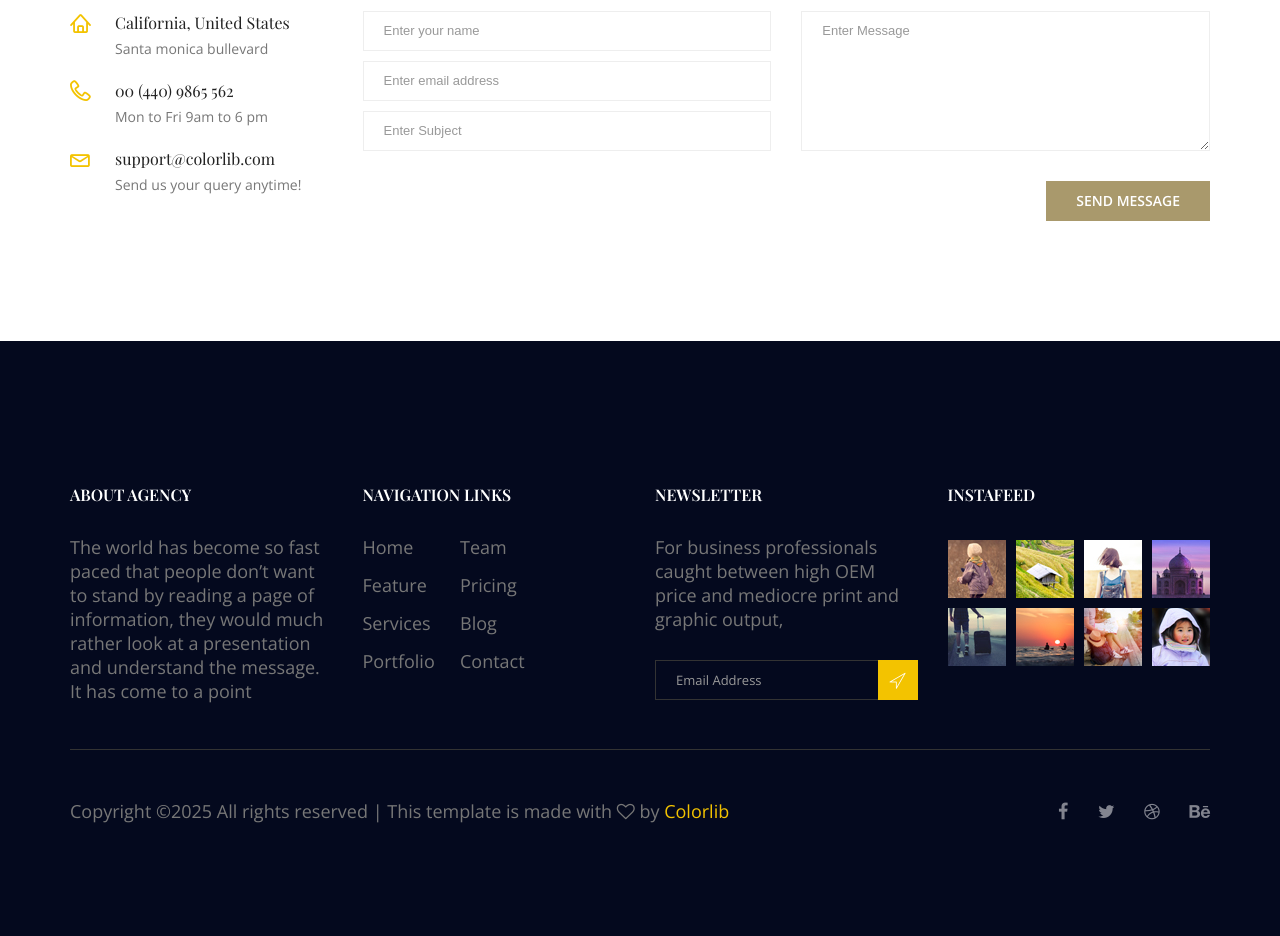
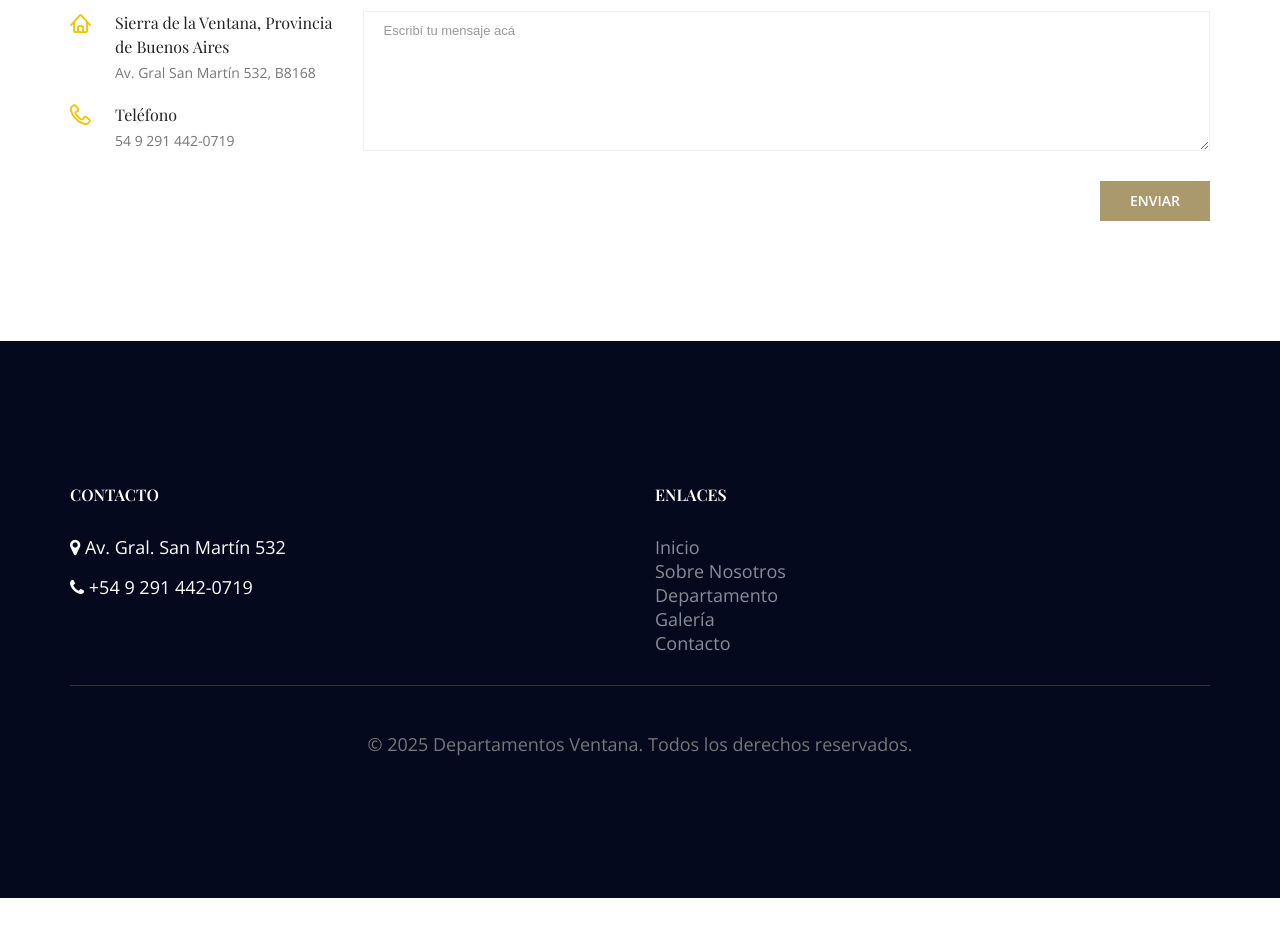
Before and after one commit to inkinvissible/DepartamentosVentana, a plain HTML site: page contact.html in a window 1280 px wide. Shown: the part 960-1896 px from the top of the page. After the commit the page ends 1858 px from the top, so only its background shows below. Drawn offline with nearby package versions, Linux system fonts and the light colour scheme; some packages are replaced by stand-ins of ours; a web font is replaced by a local one.

Commit message:
Modificación en la sección contacto

```diff
--- a/contact.html
+++ b/contact.html
@@ -1,11 +1,12 @@
 <!doctype html>
 <html lang="en">
+
 <head>
     <!-- Required meta tags -->
     <meta charset="utf-8">
     <meta name="viewport" content="width=device-width, initial-scale=1, shrink-to-fit=no">
     <link rel="icon" href="image/favicon.png" type="image/png">
-        <title>Royal Hotel</title>
+    <title>Departamentos Ventana - Contacto</title>
     <!-- Bootstrap CSS -->
     <link rel="stylesheet" href="css/bootstrap.css">
     <link rel="stylesheet" href="vendors/linericon/style.css">
@@ -17,14 +18,19 @@
     <link rel="stylesheet" href="css/style.css">
     <link rel="stylesheet" href="css/responsive.css">
 </head>
+
 <body>
     <!--================Header Area =================-->
     <header class="header_area">
         <div class="container">
             <nav class="navbar navbar-expand-lg navbar-light">
                 <!-- Brand and toggle get grouped for better mobile display -->
-                    <a class="navbar-brand logo_h" href="index.html"><img src="image/Logo.png" alt=""></a>
-                    <button class="navbar-toggler" type="button" data-toggle="collapse" data-target="#navbarSupportedContent" aria-controls="navbarSupportedContent" aria-expanded="false" aria-label="Toggle navigation">
+                <a class="navbar-brand logo_h" href="index.html">
+                    <p class="logoDV   ">DV</p>
+                </a>
+                <button class="navbar-toggler" type="button" data-toggle="collapse"
+                    data-target="#navbarSupportedContent" aria-controls="navbarSupportedContent" aria-expanded="false"
+                    aria-label="Toggle navigation">
                     <span class="icon-bar"></span>
                     <span class="icon-bar"></span>
                     <span class="icon-bar"></span>
@@ -32,19 +38,11 @@
                 <!-- Collect the nav links, forms, and other content for toggling -->
                 <div class="collapse navbar-collapse offset" id="navbarSupportedContent">
                     <ul class="nav navbar-nav menu_nav ml-auto">
-                            <li class="nav-item"><a class="nav-link" href="index.html">Home</a></li>
-                            <li class="nav-item"><a class="nav-link" href="about.html">About us</a></li>
-                            <li class="nav-item"><a class="nav-link" href="accomodation.html">Accomodation</a></li>
-                            <li class="nav-item"><a class="nav-link" href="gallery.html">Gallery</a></li>
-                            <li class="nav-item submenu dropdown">
-                                <a href="#" class="nav-link dropdown-toggle" data-toggle="dropdown" role="button" aria-haspopup="true" aria-expanded="false">Blog</a>
-                                <ul class="dropdown-menu">
-                                    <li class="nav-item"><a class="nav-link" href="blog.html">Blog</a></li>
-                                    <li class="nav-item"><a class="nav-link" href="blog-single.html">Blog Details</a></li>
-                                </ul>
-                            </li>
-                            <li class="nav-item"><a class="nav-link" href="elements.html">Elemests</a></li>
-                            <li class="nav-item active"><a class="nav-link" href="contact.html">Contact</a></li>
+                        <li class="nav-item active"><a class="nav-link" href="index.html">Inicio</a></li>
+                        <li class="nav-item"><a class="nav-link" href="about.html">Sobre Nosotros</a></li>
+                        <li class="nav-item"><a class="nav-link" href="accomodation.html">Departamento</a></li>
+                        <li class="nav-item"><a class="nav-link" href="gallery.html">Galería</a></li>
+                        <li class="nav-item"><a class="nav-link" href="contact.html">Contacto</a></li>
                     </ul>
                 </div>
             </nav>
@@ -54,13 +52,14 @@
 
     <!--================Breadcrumb Area =================-->
     <section class="breadcrumb_area">
-            <div class="overlay bg-parallax" data-stellar-ratio="0.8" data-stellar-vertical-offset="0" data-background=""></div>
+        <div class="overlay bg-parallax" data-stellar-ratio="0.8" data-stellar-vertical-offset="0" data-background="">
+        </div>
         <div class="container">
             <div class="page-cover text-center">
-                    <h2 class="page-cover-tittle">Contact Us</h2>
+                <h2 class="page-cover-tittle">Contactanos</h2>
                 <ol class="breadcrumb">
                     <li><a href="index.html">Home</a></li>
-                        <li class="active">Contact Us</li>
+                    <li class="active">Contactanos</li>
                 </ol>
             </div>
         </div>
@@ -70,57 +69,42 @@
     <!--================Contact Area =================-->
     <section class="contact_area section_gap">
         <div class="container">
-                <div id="mapBox" class="mapBox"
-                    data-lat="40.701083"
-                    data-lon="-74.1522848"
-                    data-zoom="13"
-                    data-info="PO Box CT16122 Collins Street West, Victoria 8007, Australia."
-                    data-mlat="40.701083"
-                    data-mlon="-74.1522848">
+            <div id="mapBox" class="mapBox">
+                <iframe
+                    src="https://www.google.com/maps/embed?pb=!1m18!1m12!1m3!1d3138.235057794958!2d-61.80010772473504!3d-38.13472695244877!2m3!1f0!2f0!3f0!3m2!1i1024!2i768!4f13.1!3m3!1m2!1s0x95eceeb38713eaf3%3A0x45f4d7ac61c5f401!2sDepartamentos%20Ventana!5e0!3m2!1ses!2sar!4v1750165569608!5m2!1ses!2sar"
+                    width="100%" height="450" style="border:0;" allowfullscreen="" loading="lazy"
+                    referrerpolicy="no-referrer-when-downgrade"></iframe>
             </div>
             <div class="row">
                 <div class="col-md-3">
                     <div class="contact_info">
                         <div class="info_item">
                             <i class="lnr lnr-home"></i>
-                                <h6>California, United States</h6>
-                                <p>Santa monica bullevard</p>
+                            <h6>Sierra de la Ventana, Provincia de Buenos Aires</h6>
+                            <p>Av. Gral San Martín 532, B8168</p>
                         </div>
                         <div class="info_item">
                             <i class="lnr lnr-phone-handset"></i>
-                                <h6><a href="#">00 (440) 9865 562</a></h6>
-                                <p>Mon to Fri 9am to 6 pm</p>
+                            <h6><a href="#">Teléfono</a></h6>
+                            <p>54 9 291 442-0719</p>
                         </div>
-                            <div class="info_item">
-                                <i class="lnr lnr-envelope"></i>
-                                <h6><a href="#">support@colorlib.com</a></h6>
-                                <p>Send us your query anytime!</p>
-                            </div>
+
                     </div>
                 </div>
                 <div class="col-md-9">
-                        <form class="row contact_form" action="contact_process.php" method="post" id="contactForm" novalidate="novalidate">
-                            <div class="col-md-6">
+                    <form class="row contact_form" id="contactForm" onsubmit="enviarWhatsapp(event)">
+                        <div class="col-md-12">
                             <div class="form-group">
-                                    <input type="text" class="form-control" id="name" name="name" placeholder="Enter your name">
-                                </div>
-                                <div class="form-group">
-                                    <input type="email" class="form-control" id="email" name="email" placeholder="Enter email address">
-                                </div>
-                                <div class="form-group">
-                                    <input type="text" class="form-control" id="subject" name="subject" placeholder="Enter Subject">
-                                </div>
-                            </div>
-                            <div class="col-md-6">
-                                <div class="form-group">
-                                    <textarea class="form-control" name="message" id="message" rows="1" placeholder="Enter Message"></textarea>
+                                <textarea class="form-control" name="message" id="message" rows="1"
+                                    placeholder="Escribí tu mensaje acá"></textarea>
                             </div>
                         </div>
                         <div class="col-md-12 text-right">
-                                <button type="submit" value="submit" class="btn theme_btn button_hover">Send Message</button>
+                            <button type="submit" class="btn theme_btn button_hover">ENVIAR</button>
                         </div>
                     </form>
                 </div>
+
             </div>
         </div>
     </section>
@@ -130,77 +114,28 @@
     <footer class="footer-area section_gap">
         <div class="container">
             <div class="row">
-                    <div class="col-lg-3  col-md-6 col-sm-6">
-                        <div class="single-footer-widget">
-                            <h6 class="footer_title">About Agency</h6>
-                            <p>The world has become so fast paced that people don’t want to stand by reading a page of information, they would much rather look at a presentation and understand the message. It has come to a point </p>
+                <div class="col-md-6">
+                    <h6 class="footer_title">Contacto</h6>
+                    <p class="text-white"><i class="fa fa-map-marker"></i> Av. Gral. San Martín 532</p>
+                    <p class="text-white"><i class="fa fa-phone"></i> +54 9 291 442-0719</p>
                 </div>
-                    </div>
-                    <div class="col-lg-3 col-md-6 col-sm-6">
-                        <div class="single-footer-widget">
-                            <h6 class="footer_title">Navigation Links</h6>
-                            <div class="row">
-                                <div class="col-4">
+                <div class="col-md-6">
+                    <h6 class="footer_title">Enlaces</h6>
                     <ul class="list_style">
-                                        <li><a href="#">Home</a></li>
-                                        <li><a href="#">Feature</a></li>
-                                        <li><a href="#">Services</a></li>
-                                        <li><a href="#">Portfolio</a></li>
-                                    </ul>
-                                </div>
-                                <div class="col-4">
-                                    <ul class="list_style">
-                                        <li><a href="#">Team</a></li>
-                                        <li><a href="#">Pricing</a></li>
-                                        <li><a href="#">Blog</a></li>
-                                        <li><a href="#">Contact</a></li>
+                        <li><a href="index.html" class="text-secondary">Inicio</a></li>
+                        <li><a href="about.html" class="text-secondary">Sobre Nosotros</a></li>
+                        <li><a href="accomodation.html" class="text-secondary">Departamento</a></li>
+                        <li><a href="gallery.html" class="text-secondary">Galería</a></li>
+                        <li><a href="contact.html" class="text-secondary">Contacto</a></li>
                     </ul>
                 </div>
             </div>
-                        </div>
-                    </div>
-                    <div class="col-lg-3 col-md-6 col-sm-6">
-                        <div class="single-footer-widget">
-                            <h6 class="footer_title">Newsletter</h6>
-                            <p>For business professionals caught between high OEM price and mediocre print and graphic output, </p>
-                            <div id="mc_embed_signup">
-                                <form target="_blank" action="https://spondonit.us12.list-manage.com/subscribe/post?u=1462626880ade1ac87bd9c93a&amp;id=92a4423d01" method="get" class="subscribe_form relative">
-                                    <div class="input-group d-flex flex-row">
-                                        <input name="EMAIL" placeholder="Email Address" onfocus="this.placeholder = ''" onblur="this.placeholder = 'Email Address '" required="" type="email">
-                                        <button class="btn sub-btn"><span class="lnr lnr-location"></span></button>
-                                    </div>
-                                    <div class="mt-10 info"></div>
-                                </form>
-                            </div>
-                        </div>
-                    </div>
-                    <div class="col-lg-3 col-md-6 col-sm-6">
-                        <div class="single-footer-widget instafeed">
-                            <h6 class="footer_title">InstaFeed</h6>
-                            <ul class="list_style instafeed d-flex flex-wrap">
-                                <li><img src="image/instagram/Image-01.jpg" alt=""></li>
-                                <li><img src="image/instagram/Image-02.jpg" alt=""></li>
-                                <li><img src="image/instagram/Image-03.jpg" alt=""></li>
-                                <li><img src="image/instagram/Image-04.jpg" alt=""></li>
-                                <li><img src="image/instagram/Image-05.jpg" alt=""></li>
-                                <li><img src="image/instagram/Image-06.jpg" alt=""></li>
-                                <li><img src="image/instagram/Image-07.jpg" alt=""></li>
-                                <li><img src="image/instagram/Image-08.jpg" alt=""></li>
-                            </ul>
-                        </div>
-                    </div>
-                </div>
             <div class="border_line"></div>
-                <div class="row footer-bottom d-flex justify-content-between align-items-center">
-                    <p class="col-lg-8 col-sm-12 footer-text m-0"><!-- Link back to Colorlib can't be removed. Template is licensed under CC BY 3.0. -->
-Copyright &copy;<script>document.write(new Date().getFullYear());</script> All rights reserved | This template is made with <i class="fa fa-heart-o" aria-hidden="true"></i> by <a href="https://colorlib.com" target="_blank">Colorlib</a>
-<!-- Link back to Colorlib can't be removed. Template is licensed under CC BY 3.0. --></p>
-                    <div class="col-lg-4 col-sm-12 footer-social">
-                        <a href="#"><i class="fa fa-facebook"></i></a>
-                        <a href="#"><i class="fa fa-twitter"></i></a>
-                        <a href="#"><i class="fa fa-dribbble"></i></a>
-                        <a href="#"><i class="fa fa-behance"></i></a>
-                    </div>
+            <div class="footer-bottom text-center">
+                <p class="footer-text m-0">&copy;
+                    <script>document.write(new Date().getFullYear());</script> Departamentos Ventana. Todos los derechos
+                    reservados.
+                </p>
             </div>
         </div>
     </footer>
@@ -256,12 +191,25 @@ Copyright &copy;<script>document.write(new Date().getFullYear());</script> All r
     <script src="js/stellar.js"></script>
     <script src="vendors/lightbox/simpleLightbox.min.js"></script>
     <!--gmaps Js-->
-        <script src="https://maps.googleapis.com/maps/api/js?key=AIzaSyCjCGmQ0Uq4exrzdcL6rvxywDDOvfAu6eE"></script>
-        <script src="js/gmaps.min.js"></script>
+    <!--<script src="https://maps.googleapis.com/maps/api/js?key=AIzaSyCjCGmQ0Uq4exrzdcL6rvxywDDOvfAu6eE"></script>
+        <script src="js/gmaps.min.js"></script>-->
     <!-- contact js -->
     <script src="js/jquery.form.js"></script>
     <script src="js/jquery.validate.min.js"></script>
-        <script src="js/contact.js"></script>
+    <!--<script src="js/contact.js"></script>-->
     <script src="js/custom.js"></script>
+
+    <!--Scripts para el botón enviar-->
+    <script>
+        function enviarWhatsapp(event) {
+            event.preventDefault();
+            var telefono = "5492914420719";
+            var mensaje = document.getElementById("message").value;
+            var mensajeCodificado = encodeURIComponent(mensaje);
+            var url = "https://wa.me/" + telefono + "?text=" + mensajeCodificado;
+            window.open(url, "_blank");
+        }
+    </script>
 </body>
+
 </html>
--- a/css/style.css
+++ b/css/style.css
@@ -693,7 +693,7 @@ button:focus {
 }
 
 .breadcrumb_area .bg-parallax {
-  background: url("../image/banner/accomodation-banner.jpg") no-repeat scroll center 0/cover;
+  background: url("../image/banner/sierra_ventana.jpg") no-repeat scroll center 0/cover;
   opacity: 0.50;
   z-index: -1;
 }
```
Also changed, not shown: image/banner/sierra_ventana.jpg (added). Lines whose indentation alone changed are shown as unchanged.
